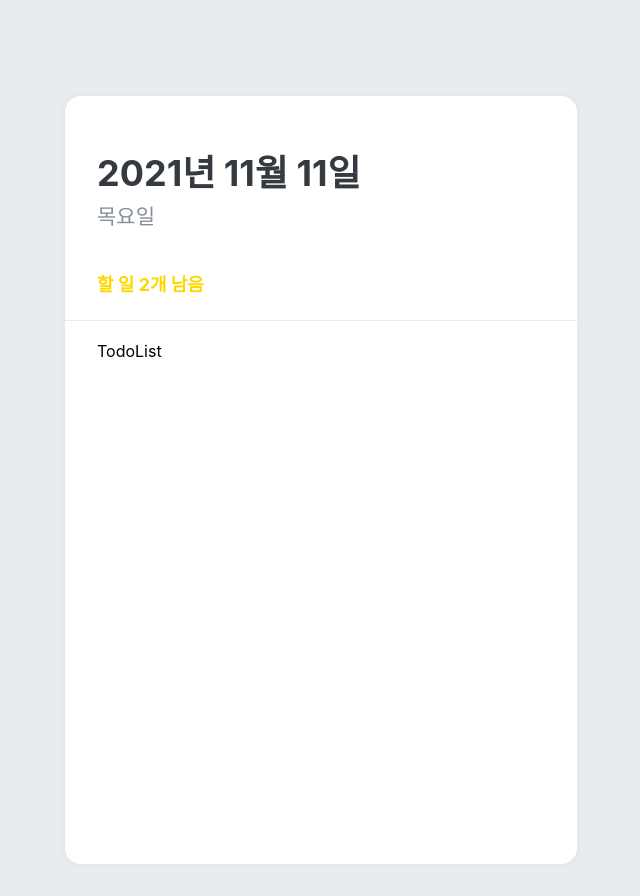
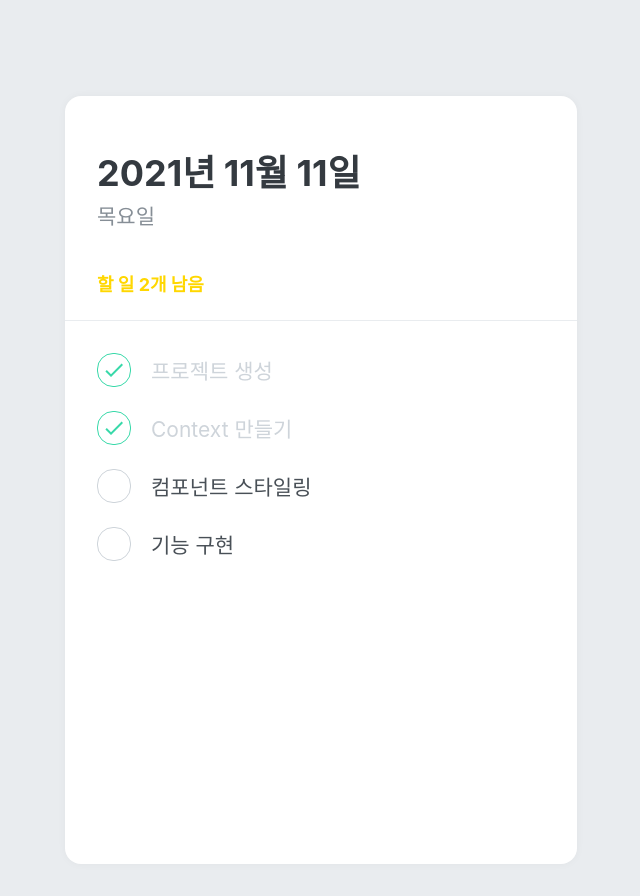
Before and after one commit to amh6281/react-todolist, a React (Create React App) app: page / in a window 1280 px wide. Shown: the whole page, without its empty margins (319-959 px from the left). Built offline with nearby package versions, Linux system fonts and the light colour scheme.

Commit message:
Add todoitem component for information about todos

```diff
--- /dev/null
+++ b/src/components/TodoItem.js
@@ -0,0 +1,72 @@
+import React from "react";
+import styled, { css } from "styled-components";
+import { MdDone, MdDelete } from "react-icons/md";
+
+const Remove = styled.div`
+  display: flex;
+  align-items: center;
+  justify-content: center;
+  color: #dee2e6;
+  font-size: 24px;
+  cursor: pointer;
+  &:hover {
+    color: #ff6b6b;
+  }
+  display: none;
+`;
+
+const TodoItemBlock = styled.div`
+  display: flex;
+  align-items: center;
+  padding-top: 12px;
+  padding-bottom: 12px;
+  &:hover {
+    ${Remove} {
+      display: initial;
+    }
+  }
+`;
+
+const CheckCircle = styled.div`
+  width: 32px;
+  height: 32px;
+  border-radius: 16px;
+  border: 1px solid #ced4da;
+  font-size: 24px;
+  display: flex;
+  align-items: center;
+  justify-content: center;
+  margin-right: 20px;
+  cursor: pointer;
+  ${(props) =>
+    props.done &&
+    css`
+      border: 1px solid #38d9a9;
+      color: #38d9a9;
+    `}
+`;
+
+const Text = styled.div`
+  flex: 1;
+  font-size: 21px;
+  color: #495057;
+  ${(props) =>
+    props.done &&
+    css`
+      color: #ced4da;
+    `};
+`;
+
+function TodoItem({ id, done, text }) {
+  return (
+    <TodoItemBlock>
+      <CheckCircle done={done}>{done && <MdDone />}</CheckCircle>
+      <Text done={done}>{text}</Text>
+      <Remove>
+        <MdDelete />
+      </Remove>
+    </TodoItemBlock>
+  );
+}
+
+export default TodoItem;
--- a/src/components/TodoList.js
+++ b/src/components/TodoList.js
@@ -1,5 +1,6 @@
 import React from "react";
 import styled from "styled-components";
+import TodoItem from "./TodoItem";
 
 const TodoListBlock = styled.div`
   flex: 1;
@@ -9,7 +10,14 @@
 `;
 
 function TodoList() {
-  return <TodoListBlock>TodoList</TodoListBlock>;
+  return (
+    <TodoListBlock>
+      <TodoItem text="프로젝트 생성" done={true} />
+      <TodoItem text="Context 만들기" done={true} />
+      <TodoItem text="컴포넌트 스타일링" done={false} />
+      <TodoItem text="기능 구현" done={false} />
+    </TodoListBlock>
+  );
 }
 
 export default TodoList;
```
